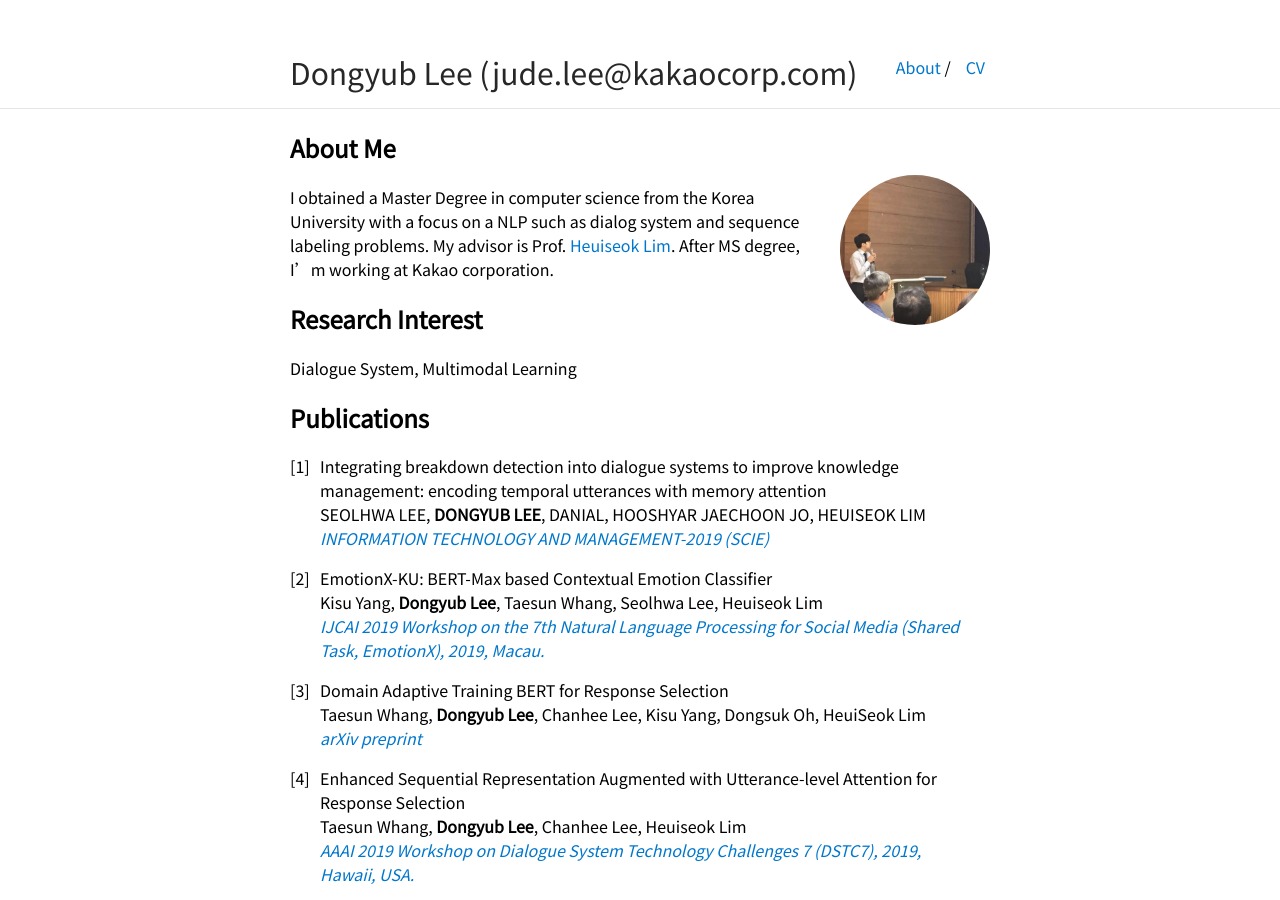
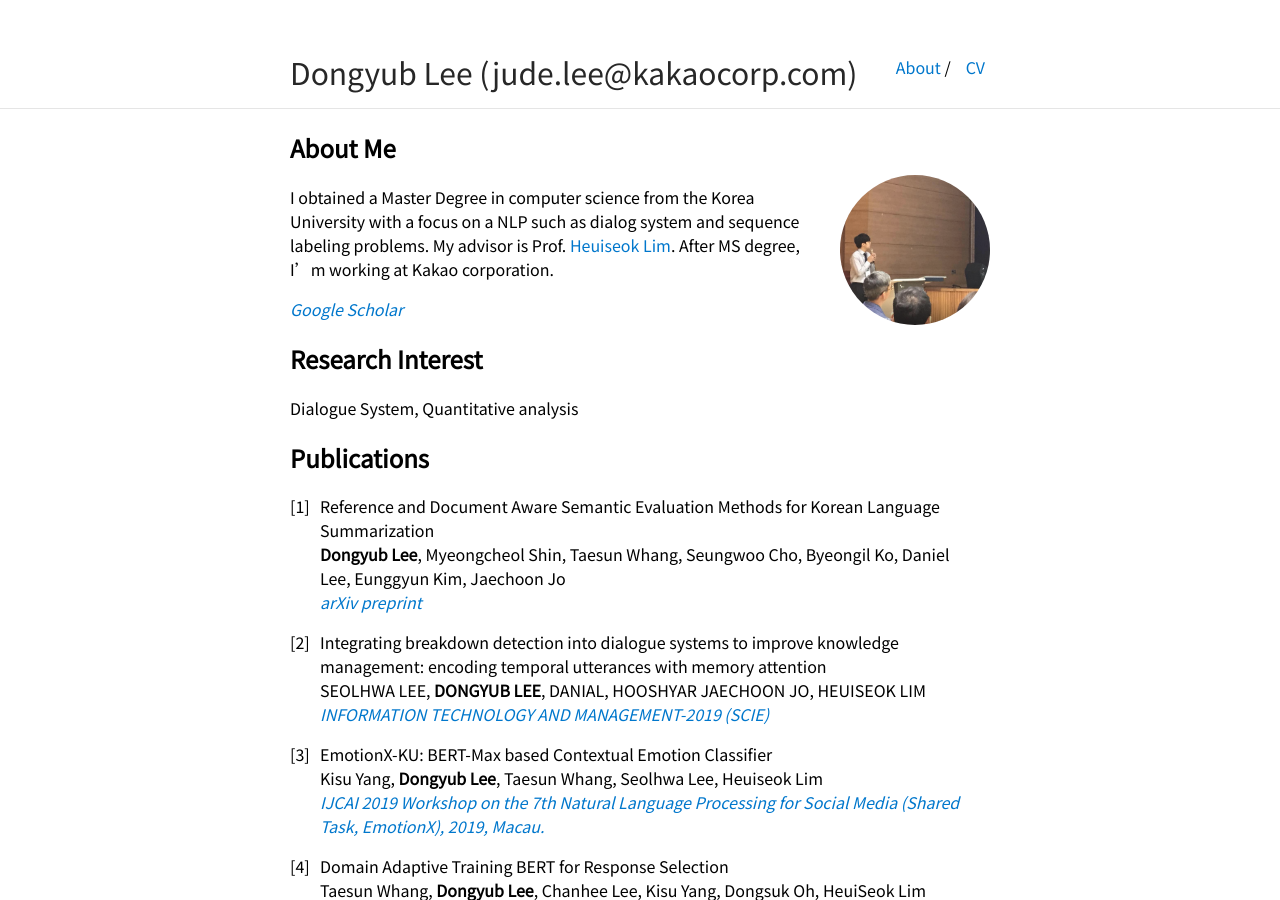
Before and after one commit to JudeLee19/JudeLee19-judelee19.github.io, a Jekyll site: the page built from index.md, in a window 1280 px wide and 900 px high. Built offline with Jekyll 4.4.1, drawn with Linux system fonts in a browser that asks for light colours; our own code applies the rules of GitHub Pages for plain Markdown files.

Commit message:
Add paper

```diff
--- a/index.md
+++ b/index.md
@@ -9,29 +9,36 @@ I obtained a Master Degree in computer science from the Korea University with a
 
  <!-- This is a jekyll based resume template. You can find the full source code on [GitHub] -->
  <!-- (https://github.com/bk2dcradle/researcher) -->
+[*Google Scholar*](https://scholar.google.com/citations?user=Pz8yVqYAAAAJ&hl=en)
+
 
 ## Research Interest
 
-Dialogue System, Multimodal Learning
+Dialogue System, Quantitative analysis
 
 ## Publications
-1. Integrating breakdown detection into dialogue systems to improve knowledge management: encoding temporal utterances with memory attention<br>
+1. Reference and Document Aware Semantic Evaluation Methods for Korean Language Summarization<br>
+**Dongyub Lee**, Myeongcheol Shin, Taesun Whang, Seungwoo Cho, Byeongil Ko, Daniel Lee, Eunggyun Kim, Jaechoon Jo<br>
+[*arXiv preprint*](https://arxiv.org/abs/2005.03510)
+
+
+2. Integrating breakdown detection into dialogue systems to improve knowledge management: encoding temporal utterances with memory attention<br>
 SEOLHWA LEE, **DONGYUB LEE**, DANIAL, HOOSHYAR JAECHOON JO, HEUISEOK LIM <br>
 [*INFORMATION TECHNOLOGY AND MANAGEMENT-2019 (SCIE)*](https://link.springer.com/article/10.1007/s10799-019-00308-x)
 
-2. EmotionX-KU: BERT-Max based Contextual Emotion Classifier<br>
+3. EmotionX-KU: BERT-Max based Contextual Emotion Classifier<br>
 Kisu Yang, **Dongyub Lee**, Taesun Whang, Seolhwa Lee, Heuiseok Lim<br>
 [*IJCAI 2019 Workshop on the 7th Natural Language Processing for Social Media (Shared Task, EmotionX), 2019, Macau.*](https://arxiv.org/pdf/1906.11565.pdf)
 
-3. Domain Adaptive Training BERT for Response Selection<br>
+4. Domain Adaptive Training BERT for Response Selection<br>
 Taesun Whang, **Dongyub Lee**, Chanhee Lee, Kisu Yang, Dongsuk Oh, HeuiSeok Lim<br>
 [*arXiv preprint*](https://arxiv.org/pdf/1908.04812.pdf)
 
-4. Enhanced Sequential Representation Augmented with Utterance-level Attention for Response Selection<br>
+5. Enhanced Sequential Representation Augmented with Utterance-level Attention for Response Selection<br>
 Taesun Whang, **Dongyub Lee**, Chanhee Lee, Heuiseok Lim<br>
 [*AAAI 2019 Workshop on Dialogue System Technology Challenges 7 (DSTC7), 2019, Hawaii, USA.*](http://workshop.colips.org/dstc7/papers/15.pdf)
 
-5. Character-Level Feature Extraction with Densely Connected Networks<br>
+6. Character-Level Feature Extraction with Densely Connected Networks<br>
 Chanhee Lee, Young-Bum Kim, **Dongyub Lee**, Heuiseok Lim<br>
 [*COLING 2018*](https://www.semanticscholar.org/paper/Character-Level-Feature-Extraction-with-Densely-Lee-Kim/2cf7fb912fb61066668cb6088f45ffbb16e2df03)
 
```
